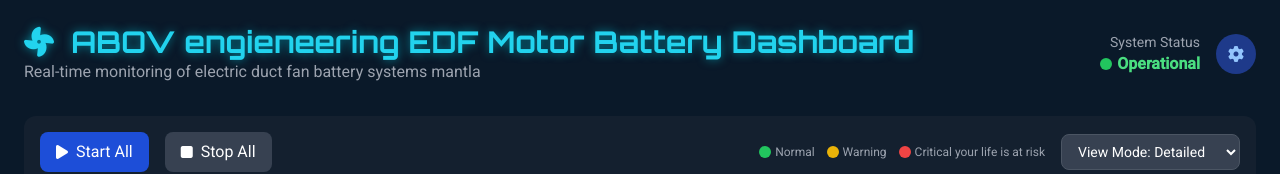
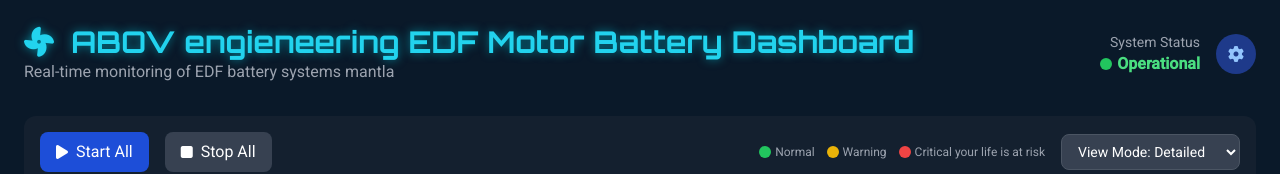
Before and after one commit to Stormyisland/dash25, a plain HTML site: page index.html in a window 1280 px wide. Shown: the top 174 px of the page. Drawn offline with nearby package versions, Linux system fonts and the light colour scheme.

Commit message:
Update index.html

```diff
--- a/index.html
+++ b/index.html
@@ -119,7 +119,7 @@
                 <h1 class="dashboard-title text-3xl font-bold text-cyan-400">
                     <i class="fas fa-fan mr-2"></i> ABOV engieneering EDF Motor Battery Dashboard
                 </h1>
-                <p class="text-gray-400">Real-time monitoring of electric duct fan battery systems mantla</p>
+                <p class="text-gray-400">Real-time monitoring of EDF battery systems mantla</p>
             </div>
             <div class="flex items-center space-x-4">
                 <div class="text-right">
```
